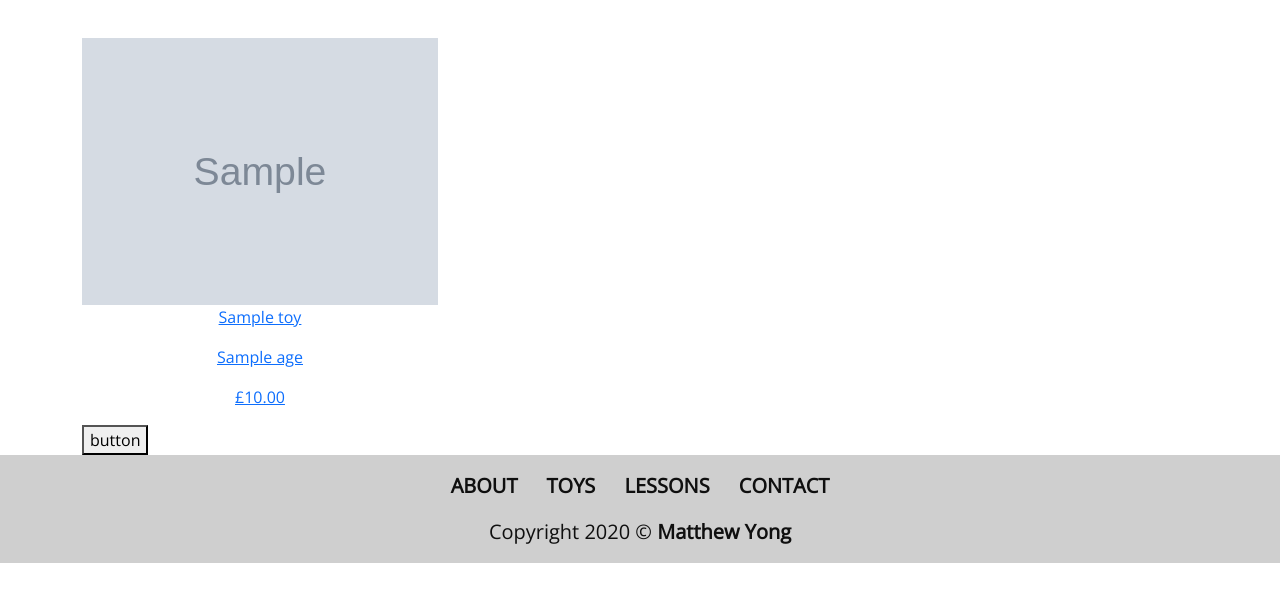
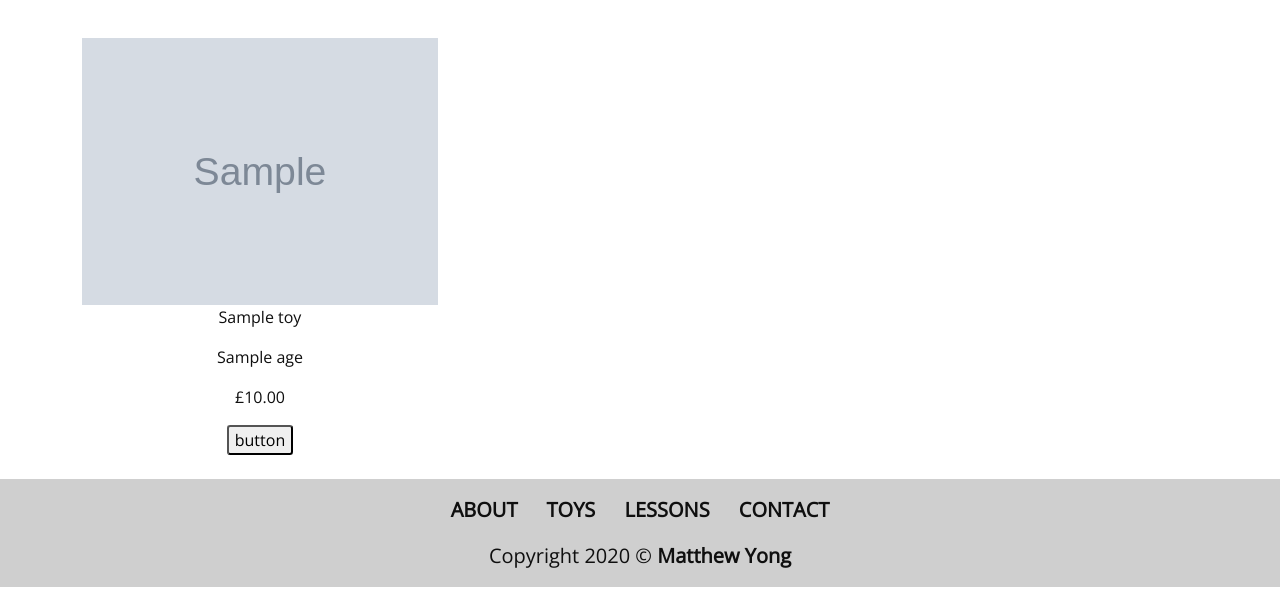
Before and after one commit to MatthewYong/big_brains, a Django app: page /toys/ in a window 1280 px wide. Shown: the part 204-800 px from the top of the page. Run offline with Django 3.2, Linux system fonts and the light colour scheme; tables that the repository leaves empty hold one stand-in row (values such as "Sample post"); grey boxes marked "Sample" are stand-in pictures; some libraries are stand-ins or nearby versions.

Commit message:
Add style to descripton in toys.html

```diff
--- a/static/css/toys.css
+++ b/static/css/toys.css
@@ -6,11 +6,19 @@
 }
 
 .toy-box {
+    color: #0f0f0f;
+    text-decoration: none;
     text-align: center;
     width: 20rem;
     height: 30rem;
     padding: 1rem;
-    margin: 2rem;
+    margin-top: 2rem;
+    margin-bottom: 3rem;
+}
+
+.toy-box:hover {
+    color: #0f0f0f;
+
 }
 
 .toy-image {
@@ -19,5 +27,12 @@
     height: auto;
 }
 
+.buy-button {
+    border-radius: 0.2rem;
+}
+
+
+
+
 
 /*Toy detail*/
--- a/toys/templates/toys/toys.html
+++ b/toys/templates/toys/toys.html
@@ -14,7 +14,7 @@
     <div class="row">
         {% for toy in toys %}
         <div class="col-4">
-            <a href="" class="toy-box  mx-auto">
+            <a href="" class="toy-box mx-auto">
                 {% if toy.image %}
                     <div>
                         <img src="../media/{{ toy.image }}" class="toy-image"
@@ -28,7 +28,10 @@
                 <p>{{ toy.name }}</p>
                 <p>{{ toy.age }}</p>
                 <p class="toy.price">£{{ toy.price }}</p>
-                <button>button</button>
+                <div>
+                    <button class="buy-button">button</button>
+                </div>
+
             </a>
         </div>
         {% endfor %}
```
